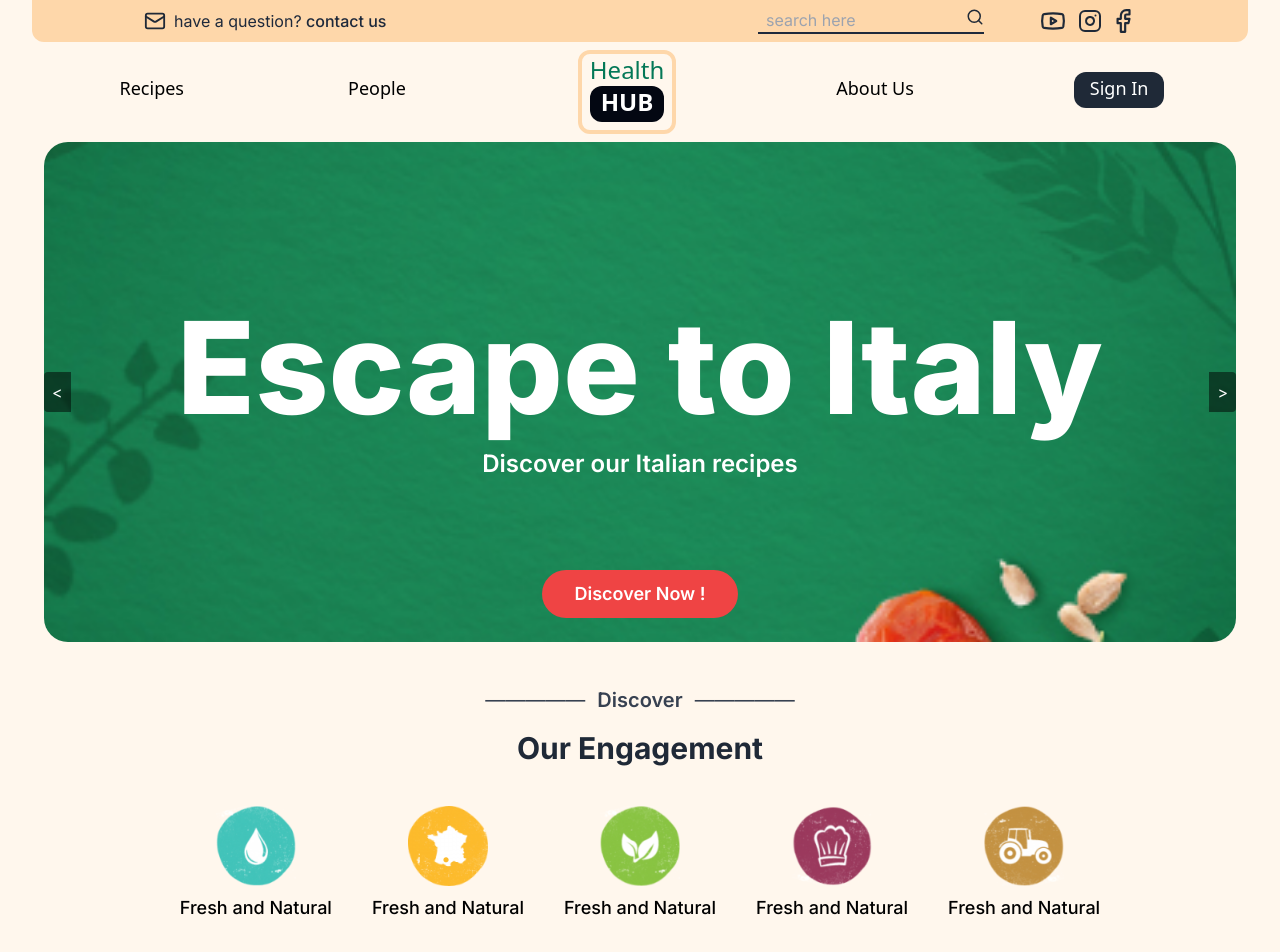
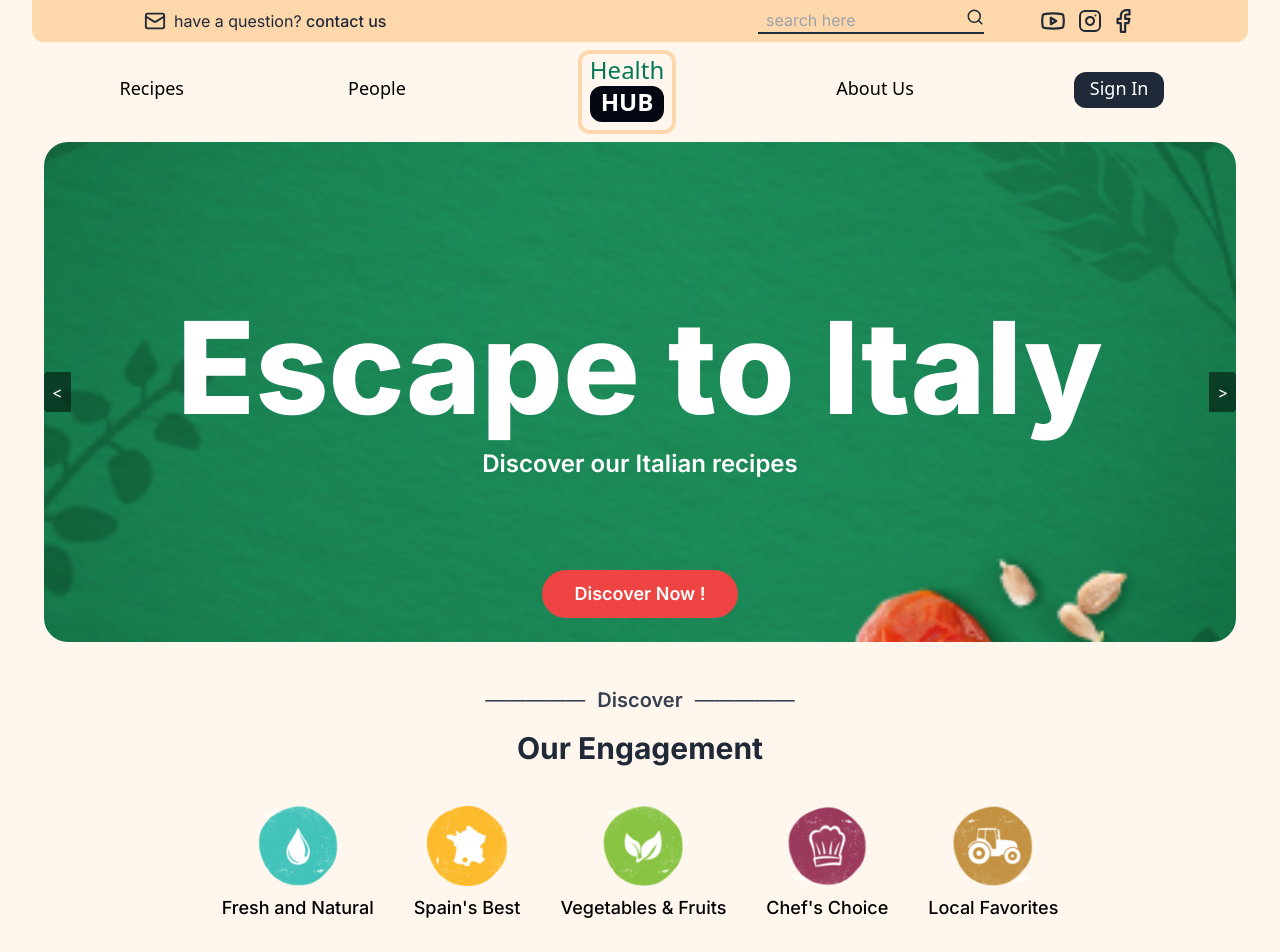
Before and after one commit to haikalbintang/health-hub-app, a Next.js app: page / in a window 1280 px wide. Shown: the top 952 px of the page. Built offline with nearby package versions, Linux system fonts and the light colour scheme; no server answers.

Commit message:
change discoverContentMenus.title

```diff
--- a/src/data/data.ts
+++ b/src/data/data.ts
@@ -172,22 +172,22 @@ export const discoverContentMenus = [
   },
   {
     id: 2,
-    title: "Fresh and Natural",
+    title: "Spain's Best",
     logo: logo2.src,
   },
   {
     id: 3,
-    title: "Fresh and Natural",
+    title: "Vegetables & Fruits",
     logo: logo3.src,
   },
   {
     id: 4,
-    title: "Fresh and Natural",
+    title: "Chef's Choice",
     logo: logo4.src,
   },
   {
     id: 5,
-    title: "Fresh and Natural",
+    title: "Local Favorites",
     logo: logo5.src,
   },
 ];
```
